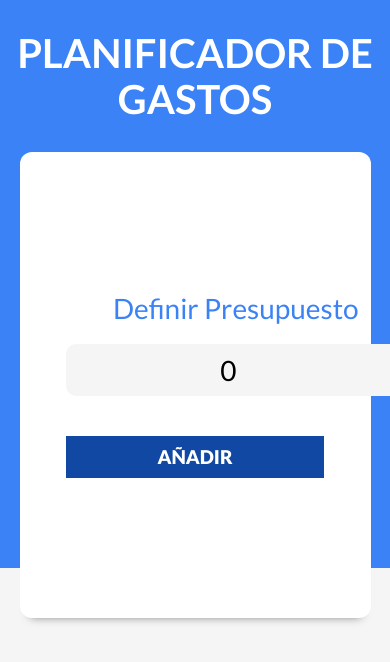
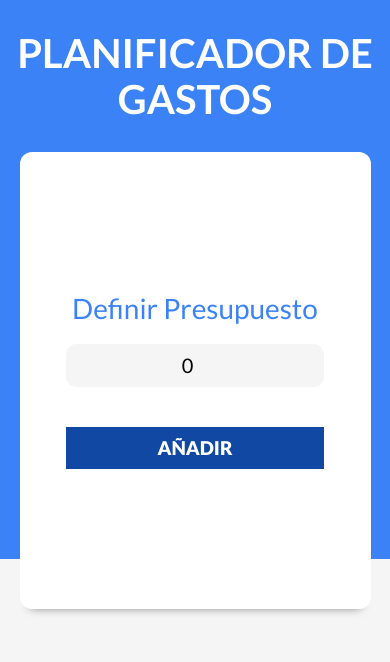
Before and after one commit to shhpsd/PlanificadorGastos, a React (Vite) app: page / in a window 390 px wide. Shown: the top 662 px of the page. Built offline with nearby package versions, Linux system fonts and the light colour scheme.

Commit message:
Bug fixed in css input=[text] and input=[number]

```diff
--- a/src/index.css
+++ b/src/index.css
@@ -97,9 +97,6 @@ header h1 {
   border: none;
   flex: 1;
   font-size: 1.6rem;
-  @media (max-width:764px) {
-    font-size: 2rem;
-}
 }
 .formulario input[type="submit"] {
   background-color: #1048a4;
@@ -186,6 +183,9 @@ header h1 {
 .formulario input[type="number"].nuevo-presupuesto {
   font-size: 2.8rem;
   text-align: center;
+  @media (max-width: 468px) {
+    font-size: 2rem;
+  }
 }
 
 .contenedor-presupuesto svg {
```
